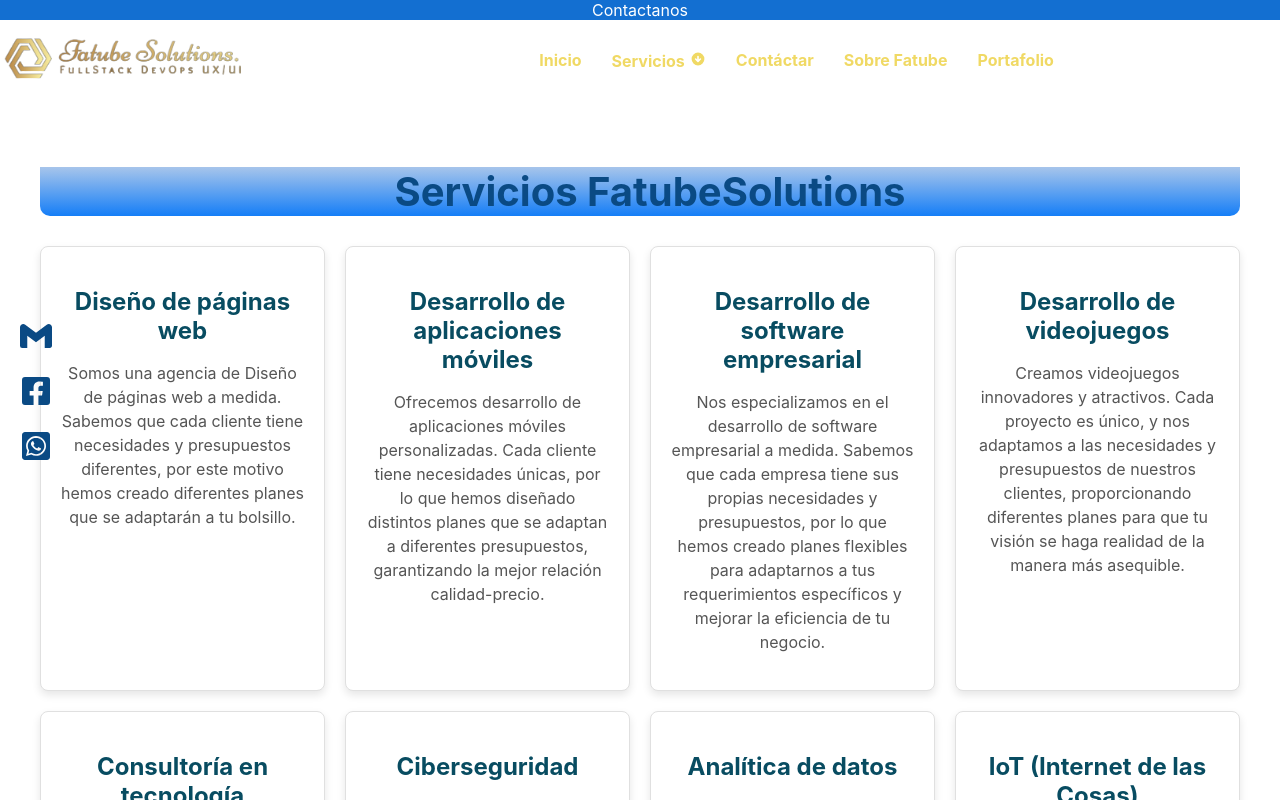
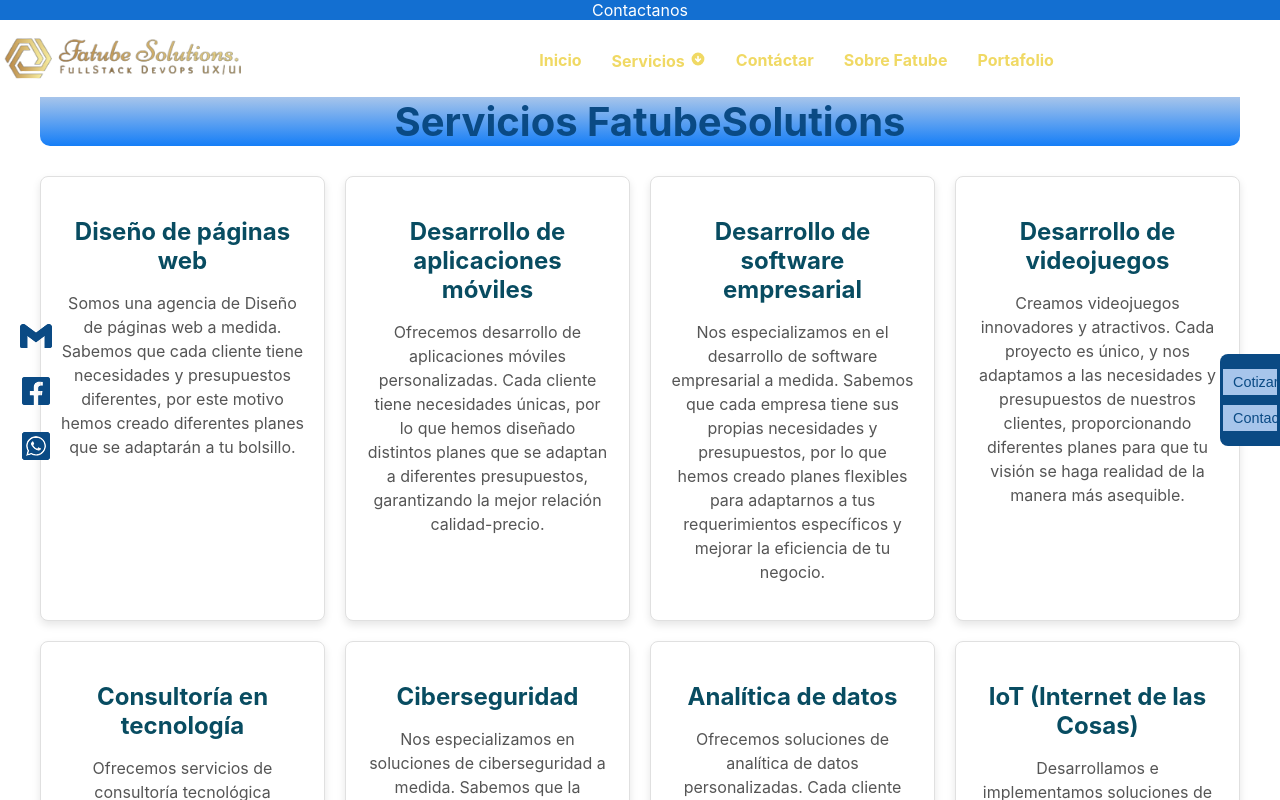
Before and after one commit to Ftuberquia/Fatube-Solutions, a React (Create React App) app in the folder fatubesolutions/: page /services in a window 1280 px wide. Shown: the top 800 px of the page. Built offline with nearby package versions, Linux system fonts and the light colour scheme.

Commit message:
estilos titulos, creacion contactSocials jsx, css

```diff
--- a/fatubesolutions/src/components/About.css
+++ b/fatubesolutions/src/components/About.css
@@ -7,6 +7,8 @@
   color: #0a4a84;
   min-height: 100vh;
   background-color: #f9f9f9;
+  padding-top: 70px;
+
 }
 
 .about-content {
--- a/fatubesolutions/src/components/About.jsx
+++ b/fatubesolutions/src/components/About.jsx
@@ -20,7 +20,7 @@ const About = () => {
         </a>
       </div>
       <div className="about-content">
-        <h1>FatubeSolutions</h1>
+        <h1 className="services-title">Servicios FatubeSolutions</h1>
         <h2>Sobre Nosotros</h2>
         <p>
           FatubeSolutions es una empresa innovadora y dinámica, fundada recientemente con la misión de transformar y optimizar soluciones tecnológicas en el mercado. Nuestro equipo joven y apasionado está decidido a superar desafíos y alcanzar nuevas alturas, siempre con un enfoque en la excelencia y el compromiso con nuestros clientes.
--- /dev/null
+++ b/fatubesolutions/src/components/ContactSocials.css
@@ -0,0 +1,67 @@
+.contact-tab {
+    position: fixed;
+    top: 50%;
+    right: 0;
+    transform: translateY(-50%);
+    width: 60px;
+    height: auto;
+    background-color: #0a4a84;
+    color: white;
+    display: flex;
+    flex-direction: column;
+    align-items: center;
+    transition: width 0.3s ease;
+    overflow: hidden;
+    border-radius: 8px 0 0 8px;
+}
+
+.contact-tab:hover {
+    width: 200px;
+    transition: width 0.6s cubic-bezier(0.68, -0.55, 0.27, 1.55);
+}
+
+.contact-buttons {
+    display: flex;
+    flex-direction: column;
+    align-items: center;
+    width: 100%;
+    padding: 10px;
+}
+
+.contact-buttons button {
+    background-color: #a7c5eb;
+    color: #0a4a84;
+    border: none;
+    padding: 5px 10px;
+    margin: 5px 0;
+    cursor: pointer;
+    font-size: 0.9rem;
+    display: flex;
+    align-items: center;
+    width: 90%;
+    text-align: center;
+}
+
+.contact-links {
+    display: none;
+    margin-top: 10px;
+    text-align: left;
+    width: 100%;
+    padding-left: 10px;
+}
+
+.contact-tab:hover .contact-links {
+    display: block;
+}
+
+.contact-links a {
+    color: white;
+    text-decoration: none;
+    font-size: 0.9rem;
+    display: block;
+    margin: 5px 0;
+}
+
+.contact-links a:hover {
+    color: #a7c5eb;
+}
--- /dev/null
+++ b/fatubesolutions/src/components/ContactSocials.jsx
@@ -0,0 +1,38 @@
+import React from "react";
+import { SiGmail } from "react-icons/si";
+import { FaFacebookSquare, FaWhatsappSquare, FaQuoteLeft, FaEnvelope, FaPhone } from "react-icons/fa";
+import './ContactSocials.css';
+
+const ContactSocials = () => {
+    return (
+        <div className="contact-socials">
+            <div className="social-icons">
+                <a href="mailto:tucorreo@correo.com" target="_blank" rel="noopener noreferrer" className="gmail">
+                    <SiGmail className="social-icon" />
+                </a>
+                <a href="https://facebook.com" target="_blank" rel="noopener noreferrer" className="facebook">
+                    <FaFacebookSquare className="social-icon" />
+                </a>
+                <a href="https://wa.me/123456789" target="_blank" rel="noopener noreferrer" className="whatsapp">
+                    <FaWhatsappSquare className="social-icon" />
+                </a>
+            </div>
+            <div className="contact-tab">
+                <div className="contact-buttons">
+                    <button>
+                        <FaQuoteLeft /> Cotizar
+                    </button>
+                    <button>
+                        <FaEnvelope /> Contactar
+                    </button>
+                </div>
+                <div className="contact-links">
+                    <a href="mailto:info@fatubesolutions.com"><FaEnvelope /> Email</a>
+                    <a href="tel:+123456789"><FaPhone /> Teléfono</a>
+                </div>
+            </div>
+        </div>
+    );
+};
+
+export default ContactSocials;
--- a/fatubesolutions/src/components/Home.css
+++ b/fatubesolutions/src/components/Home.css
@@ -7,7 +7,7 @@
   padding: 20px;
   background-color: #f8f9fa;
   height: 100vh;
-  padding-top: 70px;
+  padding-top: 60px;
 }
 
 /* Iconos redes-contactos*/
--- a/fatubesolutions/src/components/Home.jsx
+++ b/fatubesolutions/src/components/Home.jsx
@@ -1,6 +1,8 @@
 import React, { useState, useEffect } from 'react';
 import { FaFacebookSquare, FaWhatsappSquare } from "react-icons/fa";
 import { SiGmail } from "react-icons/si";
+import { FaQuoteLeft, FaEnvelope, FaPhone } from 'react-icons/fa';
+
 import './Home.css';
 
 const slides = [
@@ -53,7 +55,7 @@ const Home = () => {
           <FaWhatsappSquare className="social-icon" />
         </a>
       </div>
-
+      <h1 className="services-title">Bienvenidos a FatubeSolutions</h1>
       <div className="slide-section">
         <div className="card-presentation">
           <h1>Elige! FatubeSolutions como tu proveedor de servicios tecnológicos</h1>
@@ -75,6 +77,21 @@ const Home = () => {
         </div>
 
       </div>
+      <div className="contact-tab">
+        <div className="contact-buttons">
+          <button>
+            <FaQuoteLeft /> Cotizar
+          </button>
+          <button>
+            <FaEnvelope /> Contactar
+          </button>
+          <div className="contact-links">
+            <a href="mailto:info@fatubesolutions.com"><FaEnvelope /> Email</a>
+            <a href="tel:+123456789"><FaPhone /> Teléfono</a>
+          </div>
+        </div>
+      </div>
+
       <div className="boton-cotiz">Cotizacion</div>
     </section>
   );
--- a/fatubesolutions/src/components/Services.css
+++ b/fatubesolutions/src/components/Services.css
@@ -3,7 +3,7 @@
     max-width: 1200px;
     margin: 0 auto;
     text-align: center;
-    padding-top: 140px;
+    padding-top: 70px;
 }
 
 .services-title {
--- a/fatubesolutions/src/components/Services.jsx
+++ b/fatubesolutions/src/components/Services.jsx
@@ -2,6 +2,7 @@ import React, { useEffect } from 'react';
 import { useLocation } from 'react-router-dom';
 import { FaFacebookSquare, FaWhatsappSquare } from "react-icons/fa";
 import { SiGmail } from "react-icons/si";
+import ContactSocials from './ContactSocials';
 import './Services.css';
 
 const servicesData = [
@@ -35,6 +36,7 @@ const Services = () => {
 
     return (
         <div className="services-container">
+            <ContactSocials />
             <div className="social-icons">
                 <a href="mailto:tucorreo@correo.com" target="_blank" rel="noopener noreferrer" className="gmail">
                     <SiGmail className="social-icon" />
@@ -56,6 +58,7 @@ const Services = () => {
                     </div>
                 ))}
             </div>
+
         </div>
     );
 };
```
